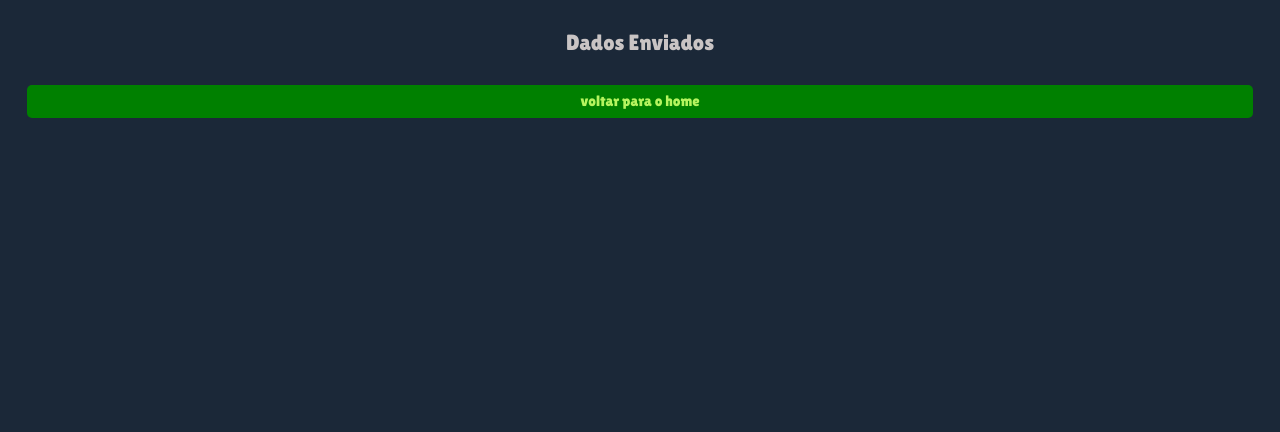
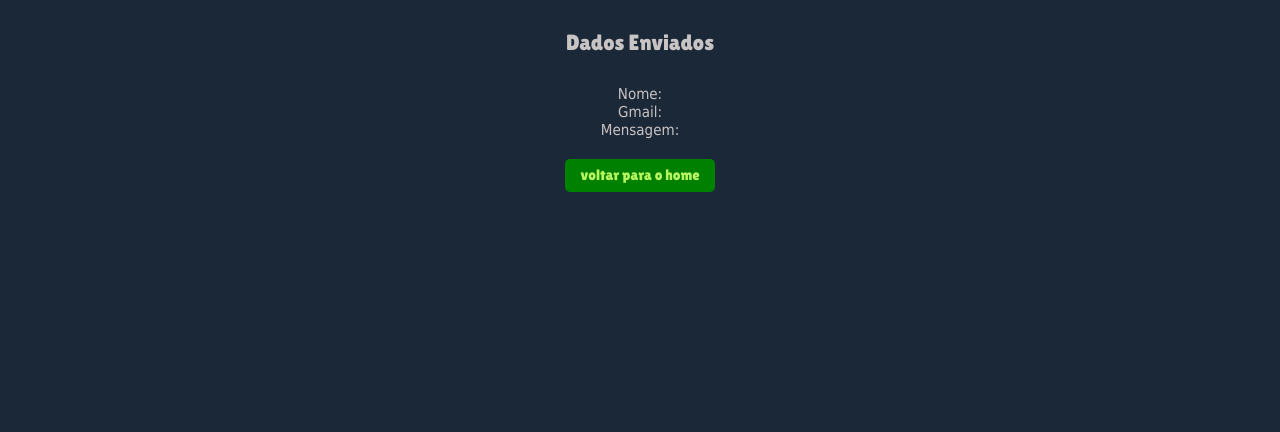
Before and after one commit to Azvedo-06/TechAcademy02, a PHP site: page /respostaForm in a window 1280 px wide. Shown: the part 154-586 px from the top of the page. Run offline with PHP 8.4, Linux system fonts and the light colour scheme; some libraries are stand-ins or nearby versions.

Commit message:
margins e formulario

```diff
--- a/css/style.css
+++ b/css/style.css
@@ -47,9 +47,14 @@ h2 {
   margin: 5px;
 }
 
+p {
+  color: #c9c4c4;
+  font: 15px tahoma;
+}
+
 .container {
   width: 280px;
-  margin: auto;
+  margin: 20px auto;
   box-sizing: border-box;
 }
 
@@ -59,6 +64,7 @@ h2 {
 
 .center {
   text-align: center;
+  margin: 20px auto;
 }
 
 .header {
@@ -118,7 +124,8 @@ h2 {
 
 .voltar {
   font-size: 10px;
-  margin: 27px;
+  margin: 20px auto;
+  width: 150px;
   background-color: green;
   padding: 5px;
   border-radius: 5px;
@@ -216,12 +223,12 @@ h2 {
   }
   .container .img-erro {
     width: 60%;
-    margin-right: 370px;
+    margin: 5px auto;
   }
 
   .center {
     width: 50%;
-    margin-left: 380px;
+    margin: 10px auto;
   }
 
   .header .header-logo {
--- a/css/style.scss
+++ b/css/style.scss
@@ -56,9 +56,14 @@ h2 {
     margin: 5px;
 }
 
+p {
+    color: $clear;
+    font: $size tahoma;
+}
+
 .container {
     width: 280px;
-    margin: auto;
+    margin: 20px auto;
     box-sizing: border-box;
     }
     .img-erro {
@@ -68,6 +73,7 @@ h2 {
 
 .center {
     text-align: center;
+    margin: 20px auto;
 }
 
 .header {
@@ -128,7 +134,8 @@ h2 {
 
     .voltar {
         font-size: 10px;
-        margin: 27px;
+        margin: 20px auto;
+        width: 150px;
         background-color: green;
         padding: 5px;
         border-radius: 5px;
@@ -225,18 +232,19 @@ h2 {
             }
         }
     }
+
     .container {
         width: 1000px;
         margin: 30px auto;
         .img-erro {
             width: 60%;
-            margin-right: 370px;
+            margin: 5px auto;
         }
     }
 
     .center {
         width: 50%;
-        margin-left: 380px;
+        margin: 10px auto;
     }
 
     .header {
--- a/index.php
+++ b/index.php
@@ -60,7 +60,7 @@
                         <li><a class="dropdown-item" href="dangeon">Dangeon Survival</a></li>
                         <li><a class="dropdown-item" href="Swamp">Swamp Challenge</a></li>
                         <li><a class="dropdown-item" href="flappy">flappy burnes</a></li>
-                        <li><a class="dropdown-item" href="#">Galactic annihilation</a></li>
+                        <li><a class="dropdown-item" href="sd">Galactic annihilation</a></li>
                     </ul>
                 </li>
             </ul>
@@ -70,18 +70,13 @@
 
     <main>
         <?php
-        if (isset($_GET["param"])) {
+           if (isset($_GET["param"])) {
             $param = $_GET["param"];
             $p = explode("/", $param);
         }
         $page = $p[0] ?? "home";
-        $jogo = $p[1] ?? NULL;
 
-        if ($page == "jogo") {
-            $pagina = "jogo/{$jogo}.php";
-        } else {
-            $pagina = "paginas/{$page}.php";
-        }
+        $pagina = "paginas/{$page}.php";
 
         if (file_exists($pagina)) {
             include $pagina;
--- a/paginas/opiniao.php
+++ b/paginas/opiniao.php
@@ -3,7 +3,7 @@
 </div>
 
 <div class="formulario">
-    <form action="respostaForm" name="form" method="$_POST">
+    <form action="respostaForm" method="post">
             <label for="nome">Digite seu nome:</label>
             <input type="text" name="nome" id="nome" placeholder="Nome completo" required>
             <br>
@@ -12,7 +12,6 @@
             <br>
             <label for="mensagem">Deixe Sua opinião</label>
             <textarea name="mensagem" id="mensagem" rows="4" required></textarea>
-
         <button type="submit">Enviar Dados</button>
     </form>
 </div>
--- a/paginas/respostaForm.php
+++ b/paginas/respostaForm.php
@@ -2,12 +2,17 @@
 <div class="container">
     <h2>Dados Enviados</h2>
 </div>
+
     <div class="center">
         <?php
-        $nome = $_POST["nome"]  ?? NULL;
-        $email = $_POST["email"] ?? NULL;
+            $email = $_POST["email"] ?? null;
+            $mensagem = $_POST["mensagem"] ?? null;
+            $nome = $_POST["nome"] ?? null;
+
+            echo "<p>Nome: {$nome} <br> Gmail: {$email} <br> Mensagem: {$mensagem}</p>";
         ?>
     </div>
+
 <div class="voltar">
     <a href="index.php">voltar para o home</a>
 </div>
```
Also changed, not shown: 1 other file. Lines whose indentation alone changed are shown as unchanged.
